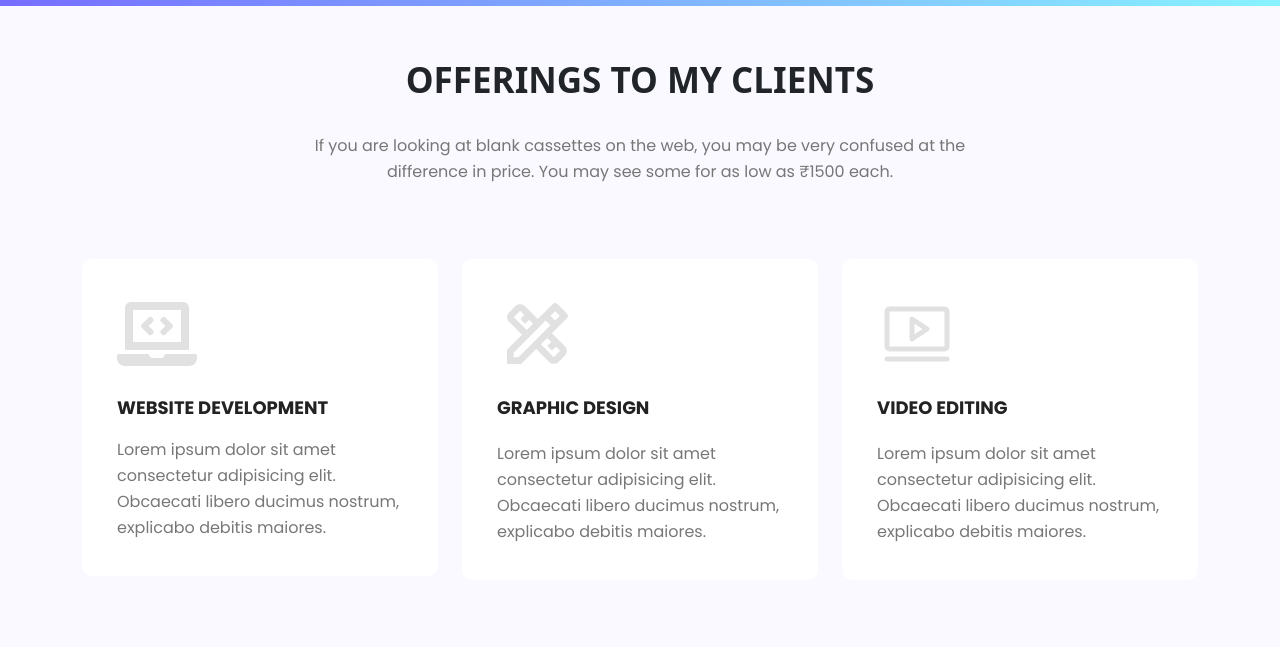
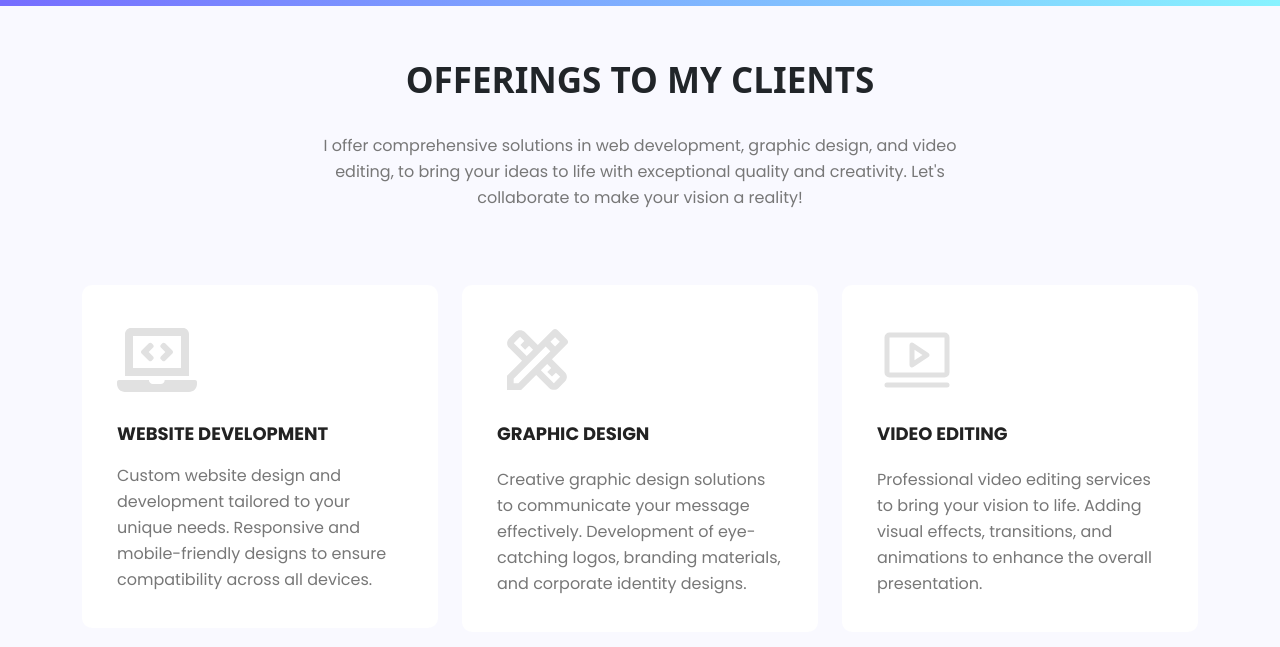
Before and after one commit to tharani3920/portfolio, a React (Create React App) app: page /Services in a window 1280 px wide. Shown: the part 500-1147 px from the top of the page. Built offline with nearby package versions, Linux system fonts and the light colour scheme.

Commit message:
update-content

```diff
--- a/src/component/ReUsableComponent/AboutMY.jsx
+++ b/src/component/ReUsableComponent/AboutMY.jsx
@@ -4,7 +4,7 @@ import { BiCoinStack } from "react-icons/bi";
 import { LuBookMinus } from "react-icons/lu";
 import { IoMdContacts } from "react-icons/io";
 import { FaDownload } from "react-icons/fa6";
-import resume from "../../assets/CV_tharani.pdf"
+import resume from "../../assets/TharaniM-CV.pdf"
 import {gsap} from 'gsap';
 import { ScrollTrigger } from "gsap/ScrollTrigger";
 const AboutMY = () => {
--- a/src/component/ReUsableComponent/FirstView.jsx
+++ b/src/component/ReUsableComponent/FirstView.jsx
@@ -35,7 +35,7 @@ const FirstView = () => {
                   <h6 className="mb-4">ASSOCIATE SOFTWARE DEVELOPER</h6>
                   <p className="my-descri">
                     I am a web alchemist, blending code with creativity to craft
-                    responsive masterpieces, all while thriving in the
+                    responsive masterpieces, while thriving in the
                     collaborative symphony of teamwork.
                   </p>
                   <ul className="list-group mb-5 ms-3">
--- a/src/component/ReUsableComponent/OfferClient.jsx
+++ b/src/component/ReUsableComponent/OfferClient.jsx
@@ -3,7 +3,7 @@ import { Col, Container, Row } from "react-bootstrap";
 import { FaLaptopCode } from "react-icons/fa";
 import { MdOutlineDesignServices } from "react-icons/md";
 import { PiVideo } from "react-icons/pi";
-import {gsap} from 'gsap'
+import { gsap } from "gsap";
 import { ScrollTrigger } from "gsap/ScrollTrigger";
 const OfferClient = () => {
   useEffect(() => {
@@ -14,8 +14,8 @@ const OfferClient = () => {
         start: "top 80%",
         end: "bottom 20%",
         toggleActions: "play none none none",
-            markers: false
-          }
+        markers: false,
+      },
     });
     gsap.utils.toArray(".offer-service").forEach((service, index) => {
       tl.from(service, {
@@ -23,7 +23,7 @@ const OfferClient = () => {
         y: 100,
         duration: 0.1,
         ease: "power3.out",
-            delay: index * 0.2
+        delay: index * 0.2,
       });
     });
   }, []);
@@ -39,9 +39,10 @@ const OfferClient = () => {
             OFFERINGS TO MY CLIENTS
           </p>
           <p className="offer-des">
-            If you are looking at blank cassettes on the web, you may be very
-            confused at the difference in price. You may see some for as low as
-            ₹1500 each.
+            I offer comprehensive solutions in web development,
+            graphic design, and video editing, to bring your ideas to life with
+            exceptional quality and creativity. Let's collaborate to make your
+            vision a reality!
           </p>
         </div>
         <Container>
@@ -49,43 +50,45 @@ const OfferClient = () => {
             <Col md={4} xs={12}>
               <div className="offer-service">
                 <FaLaptopCode className="offer-icons" />
-                <p
-                  className="fw-bolder offer-icon-head"
-                >
-                  Website Development
-                </p>
+                <p className="fw-bolder offer-icon-head">Website Development</p>
                 <p className="offer-icon-des">
-                  Lorem ipsum dolor sit amet consectetur adipisicing elit.
-                  Obcaecati libero ducimus nostrum, explicabo debitis maiores.
+                  Custom website design and development tailored to your unique needs.
+                  Responsive and mobile-friendly designs to ensure compatibility across all devices.
                 </p>
               </div>
             </Col>
-            <Col md={4} xs={12}>  <div className="offer-service">
-            <MdOutlineDesignServices  className="offer-icons" />
+            <Col md={4} xs={12}>
+              {" "}
+              <div className="offer-service">
+                <MdOutlineDesignServices className="offer-icons" />
                 <p
                   className="fw-bolder offer-icon-head"
-                  style={{ textTransform: "uppercase", marginBottom: "20px", }}
+                  style={{ textTransform: "uppercase", marginBottom: "20px" }}
                 >
                   Graphic Design
                 </p>
                 <p className="offer-icon-des">
-                  Lorem ipsum dolor sit amet consectetur adipisicing elit.
-                  Obcaecati libero ducimus nostrum, explicabo debitis maiores.
+                Creative graphic design solutions to communicate your message effectively.
+                Development of eye-catching logos, branding materials, and corporate identity designs.
                 </p>
-              </div></Col>
-            <Col md={4} xs={12}>  <div className="offer-service">
+              </div>
+            </Col>
+            <Col md={4} xs={12}>
+              {" "}
+              <div className="offer-service">
                 <PiVideo className="offer-icons" />
                 <p
                   className="fw-bolder offer-icon-head"
-                  style={{ textTransform: "uppercase", marginBottom: "20px", }}
+                  style={{ textTransform: "uppercase", marginBottom: "20px" }}
                 >
                   Video Editing
                 </p>
                 <p className="offer-icon-des">
-                  Lorem ipsum dolor sit amet consectetur adipisicing elit.
-                  Obcaecati libero ducimus nostrum, explicabo debitis maiores.
+                Professional video editing services to bring your vision to life.
+                Adding visual effects, transitions, and animations to enhance the overall presentation.
                 </p>
-              </div></Col>
+              </div>
+            </Col>
           </Row>
         </Container>
       </section>
--- a/src/component/ReUsableComponent/TypeWriter.jsx
+++ b/src/component/ReUsableComponent/TypeWriter.jsx
@@ -50,7 +50,7 @@ const TypeWriter = () => {
     <div>
       <h1 className='typewriter-word'>
         <TypeWriters
-          words={[ "Hello EveryBody, I am",]}
+          words={[ "Hello Everyone, I am",]}
           wait={2000}
         />
       </h1>
```
Also changed, not shown: 2 other files (tests, documents, lock files or other folders). Lines whose indentation alone changed are shown as unchanged.
